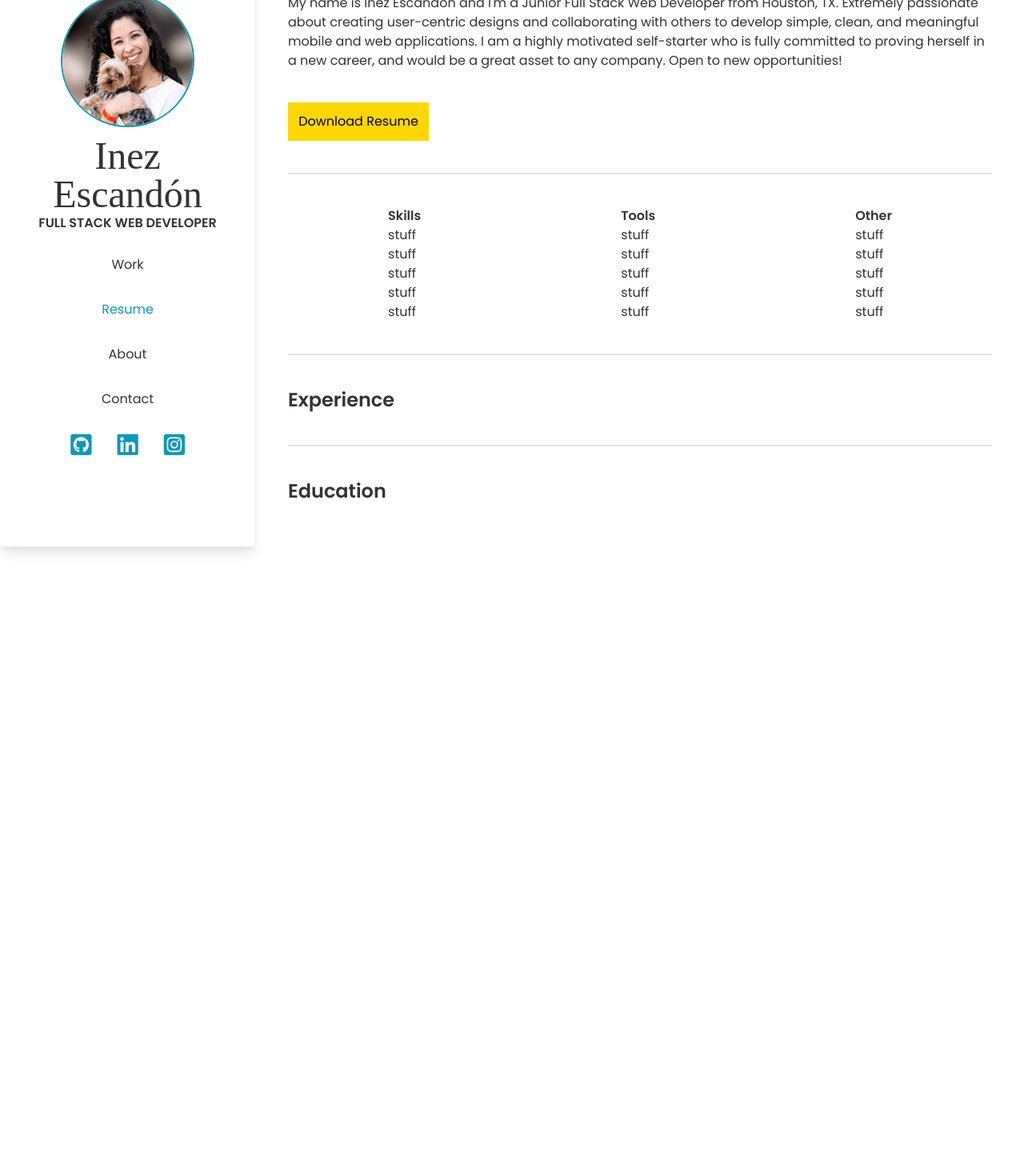
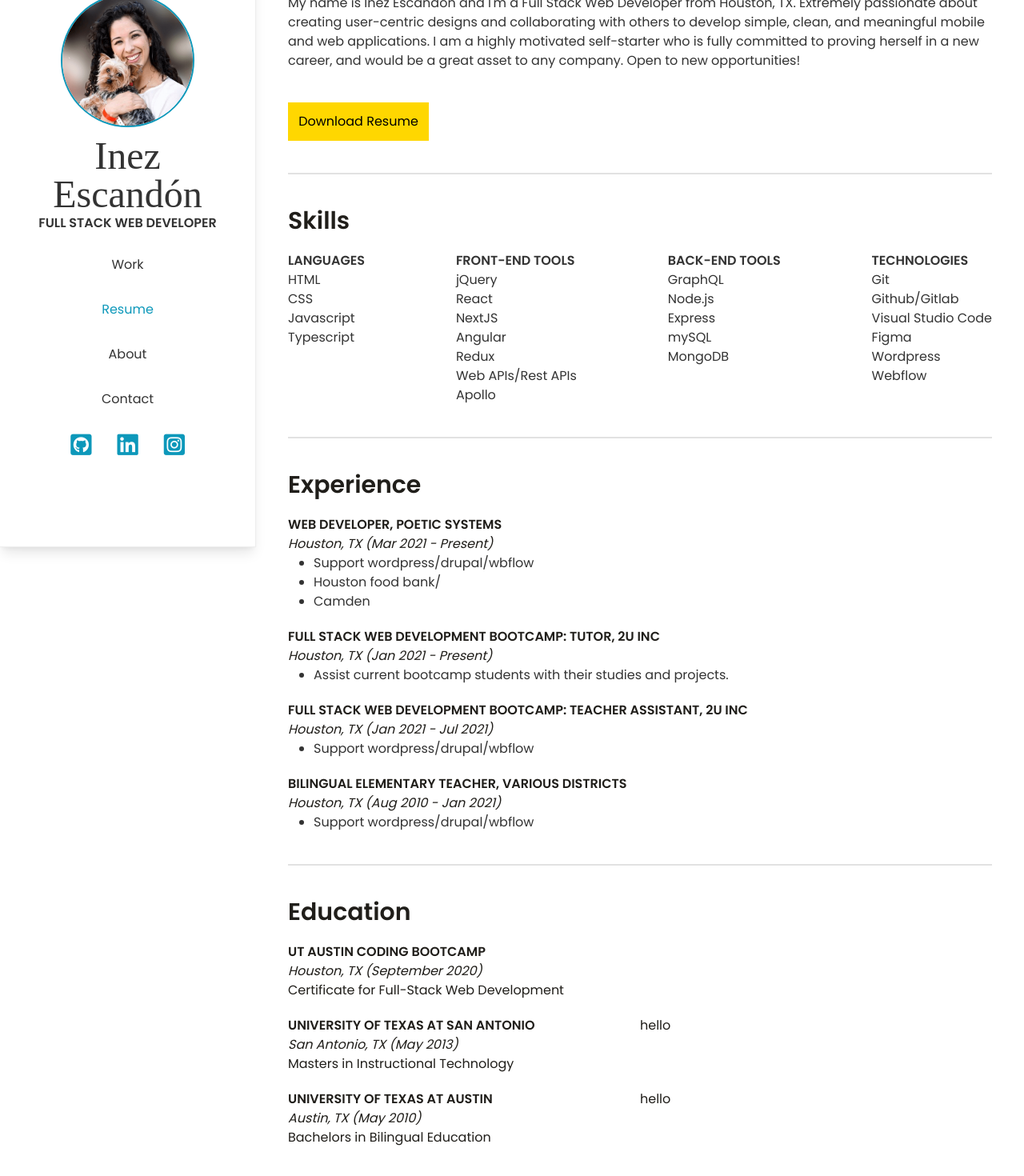
Before and after one commit to iescandon/inescandon, a Next.js app: page /resume in a window 1280 px wide. Shown: the part 116-1586 px from the top of the page at 80% size. Before the commit the page ends 800 px from the top, so only its background shows below. Built offline with nearby package versions, Linux system fonts and the light colour scheme; a web font is replaced by a local one.

Commit message:
added stuff in resume and changed side menu

```diff
--- a/components/contact-form/index.js
+++ b/components/contact-form/index.js
@@ -13,7 +13,13 @@ function MyForm() {
     });
     if (ok) {
       form.reset();
-    }
+      setTimeout(() => {
+        setServerState({
+          submitting: false,
+          status: null,
+        })
+        }, 4000);
+      }
   };
   const handleOnSubmit = e => {
     e.preventDefault();
@@ -51,7 +57,7 @@ function MyForm() {
           Send it!
         </button>
         {serverState.status && (
-          <p className={!serverState.status.ok ? "errorMsg" : ""}>
+          <p className={`absolute rounded top-5 right-5 p-5 bg-coolBlue text-white ${!serverState.status.ok ? "errorMsg" : ""}`}>
             {serverState.status.msg}
           </p>
         )}
--- a/components/sidemenu/index.js
+++ b/components/sidemenu/index.js
@@ -5,8 +5,11 @@ import { work } from "../../lib/data";
 export default function SideMenu({selectedProjectIndex, setSelectedProjectIndex, image}) {
   return (
       <div className="mt-5 overflow-auto">
-          <ul className="w-full flex flex-row justify-center">
+          <ul className="flex flex-row justify-center w-full">
           {work.map((item, i) => {
+            if(i !== selectedProjectIndex) {
+
+
             return (
               <Link href={`/work/${item.slug}`} key={item.title}>
                 <li className="mx-1 md:m-2 menu-item">
@@ -33,6 +36,7 @@ export default function SideMenu({selectedProjectIndex, setSelectedProjectIndex,
                 </li>
               </Link>
             );
+          }
           })}
         </ul>
       </div>
--- a/pages/index.js
+++ b/pages/index.js
@@ -29,7 +29,7 @@ export default function Home() {
                   alt="hispanic girl with curly hair and small yorkie dog"
                 ></img>
             </div>
-          <ul className="flex flex-row justify-center inline lg:hidden md:col-span-2">
+          <ul className="flex flex-row justify-center inline mb-5 lg:hidden md:col-span-2">
             <SocialIcons />
           </ul>
             <img src="/images/houston.jpg" alt="houston texas city skyline" className="hidden w-full mb-10 lg:block md:col-span-2"></img>
@@ -50,15 +50,9 @@ export default function Home() {
                       className="w-full rounded-md shadow-lg image"
                       src={item.image.src}
                       alt={item.image.alt}
-                      tabIndex={0}
-                      onKeyDown={(e)=>{
-                      if (e.key === "Enter" || "") {
-                      window.location.href = `/work/${item.slug}`;
-                    }
-                  }}
                     ></img>
                   <Link href={`/work/${item.slug}`}>
-                    <button className="readme-btn py-3 px-6 text-black md:transition md:duration-200 md:ease-in-out md:hover:text-white md:hover:bg-coolBlue bg-goldenrod">See More</button>
+                    <button className="px-6 py-3 text-black readme-btn md:transition md:duration-200 md:ease-in-out md:hover:text-white md:hover:bg-coolBlue bg-goldenrod">See More</button>
                   </Link>
                 </div>
             </div>
--- a/pages/resume.js
+++ b/pages/resume.js
@@ -19,44 +19,115 @@ export default function Resume() {
         <section className="w-full p-10 lg:w-9/12 lg:ml-auto">
           <div id="resume">
             <p className="mb-5 text-4xl font-semibold">Check out my <span className="text-5xl font-medium font-dawningOfaNewDay">resume</span></p>
-            <div>My name is Inez Escandon and I&apos;m a Junior Full Stack Web Developer from Houston, TX. Extremely passionate about creating user-centric designs and collaborating with others to develop simple, clean, and meaningful mobile and web applications. I am a highly motivated self-starter who is fully committed to proving herself in a new career, and would be a great asset to any company. Open to new opportunities!</div>
+            <div>My name is Inez Escandon and I&apos;m a Full Stack Web Developer from Houston, TX. Extremely passionate about creating user-centric designs and collaborating with others to develop simple, clean, and meaningful mobile and web applications. I am a highly motivated self-starter who is fully committed to proving herself in a new career, and would be a great asset to any company. Open to new opportunities!</div>
             <button href="" className="self-end w-2/5 p-3 my-10 text-black md:transition md:duration-200 md:ease-in-out md:hover:text-white md:hover:bg-coolBlue bg-goldenrod md:w-1/5">
               Download Resume
             </button>
-            <hr className="border-t-2 border-platinum mb-10"></hr>
-            <div className="flex flex-row justify-around">
-              <ul>
-                <li className="font-semibold">Skills</li>
-                <li>stuff</li>
-                <li>stuff</li>
-                <li>stuff</li>
-                <li>stuff</li>
-                <li>stuff</li>
+            <hr className="mb-10 border-t-2 border-platinum"></hr>
+            <p className="text-3xl font-semibold">Skills</p>
+            <div className="flex flex-row flex-wrap justify-between">
+              <ul className="mt-5">
+                <li className="font-semibold uppercase">Languages</li>
+                <li>HTML</li>
+                <li>CSS</li>
+                <li>Javascript</li>
+                <li>Typescript</li>
               </ul>
-              <ul>
-                <li className="font-semibold">Tools</li>
-                <li>stuff</li>
-                <li>stuff</li>
-                <li>stuff</li>
-                <li>stuff</li>
-                <li>stuff</li>
+              <ul className="mt-5">
+                <li className="font-semibold uppercase">Front-End Tools</li>
+                <li>jQuery</li>
+                <li>React</li>
+                <li>NextJS</li>
+                <li>Angular</li>
+                <li>Redux</li>
+                <li>Web APIs/Rest APIs</li>
+                <li>Apollo</li>
               </ul>
-              <ul>
-                <li className="font-semibold">Other</li>
-                <li>stuff</li>
-                <li>stuff</li>
-                <li>stuff</li>
-                <li>stuff</li>
-                <li>stuff</li>
+              <ul className="mt-5">
+                <li className="font-semibold uppercase">Back-End Tools</li>
+                <li>GraphQL</li>
+                <li>Node.js</li>
+                <li>Express</li>
+                <li>mySQL</li>
+                <li>MongoDB</li>
+              </ul>
+              <ul className="mt-5">
+                <li className="font-semibold uppercase">Technologies</li>
+                <li>Git</li>
+                <li>Github/Gitlab</li>
+                <li>Visual Studio Code</li>
+                <li>Figma</li>
+                <li>Wordpress</li>
+                <li>Webflow</li>
               </ul>
             </div>
-            <hr className="border-t-2 border-platinum my-10"></hr>
+            <hr className="my-10 border-t-2 border-platinum"></hr>
             <div>
-              <p className="text-2xl font-semibold">Experience</p>
+              <p className="mb-5 text-3xl font-semibold">Experience</p>
+              <section className="mb-5">
+                <p className="font-semibold uppercase">Web Developer, Poetic Systems</p>
+                <p className="italic">Houston, TX (Mar 2021 - Present)</p>
+                <ul className="pl-8 list-disc">
+                  <li>Support wordpress/drupal/wbflow</li>
+                  <li>Houston food bank/</li>
+                  <li>Camden</li>
+                </ul>
+              </section>
+              <section className="mb-5">
+                <p className="font-semibold uppercase">Full Stack Web Development Bootcamp: Tutor, 2U Inc</p>
+                <p className="italic">Houston, TX (Jan 2021 - Present)</p>
+                <ul className="pl-8 list-disc">
+                  <li>Assist current bootcamp students with their studies and projects.</li>
+                </ul>
+              </section>
+              <section className="mb-5">
+                <p className="font-semibold uppercase">Full Stack Web Development Bootcamp: Teacher Assistant, 2U Inc</p>
+                <p className="italic">Houston, TX (Jan 2021 - Jul 2021)</p>
+                <ul className="pl-8 list-disc">
+                  <li>Support wordpress/drupal/wbflow</li>
+                </ul>
+              </section>
+              <section className="mb-5">
+                <p className="font-semibold uppercase">Bilingual Elementary Teacher, Various Districts</p>
+                <p className="italic">Houston, TX (Aug 2010 - Jan 2021)</p>
+                <ul className="pl-8 list-disc">
+                  <li>Support wordpress/drupal/wbflow</li>
+                </ul>
+              </section>
             </div>
-            <hr className="border-t-2 border-platinum my-10"></hr>
+            <hr className="my-10 border-t-2 border-platinum"></hr>
             <div>
-              <p className="text-2xl font-semibold">Education</p>
+              <p className="mb-5 text-3xl font-semibold">Education</p>
+              <section className="grid grid-cols-2 mb-5">
+                <div className="col-span-2 md:col-span-1">
+                  <p className="font-semibold uppercase">UT Austin Coding Bootcamp</p>
+                  <p className="italic">Houston, TX (September 2020)</p>
+                  <p>Certificate for Full-Stack Web Development</p>
+                </div>
+                <div className="col-span-2 md:col-span-1">
+                  {/* <img src="/images/bootcamp-certificate.png" alt="ut austin bootcamp certificate" className=""/> */}
+                </div>
+              </section>
+              <section className="grid grid-cols-2 mb-5">
+                <div className="col-span-2 md:col-span-1">
+                  <p className="font-semibold uppercase">University of Texas at San Antonio</p>
+                  <p className="italic">San Antonio, TX (May 2013)</p>
+                  <p>Masters in Instructional Technology</p>
+                </div>
+                <div className="col-span-2 md:col-span-1">
+                  <p>hello</p>
+                </div>
+              </section>
+              <section className="grid grid-cols-2 mb-5">
+                <div className="col-span-2 md:col-span-1">
+                  <p className="font-semibold uppercase">University of Texas at Austin</p>
+                  <p className="italic">Austin, TX (May 2010)</p>
+                  <p>Bachelors in Bilingual Education</p>
+                </div>
+                <div className="col-span-2 md:col-span-1">
+                  <p>hello</p>
+                </div>
+              </section>
             </div>
           </div>
         </section>
--- a/styles/globals.css
+++ b/styles/globals.css
@@ -22,6 +22,10 @@ a {
   transition: color 0.1s linear;
 }
 
+p {
+  color: #201e1a;
+}
+
 input, textarea, select {
   padding: 10px!important;
 }
@@ -29,15 +33,6 @@ input, textarea, select {
 aside {
   @apply bg-offWhite;
 }
-
-/* .footer-icons {
-  font-size: 24px;
-  color: white;
-  background-color: #0d98ba;
-  padding: 4px 6px;
-  border-radius: 25%;
-} */
-
 
 .container {
   position: relative;
```
Also changed, not shown: pages/work/[slug].js (+7 -7 lines), public/images/bootcamp-certificate.png (added).
